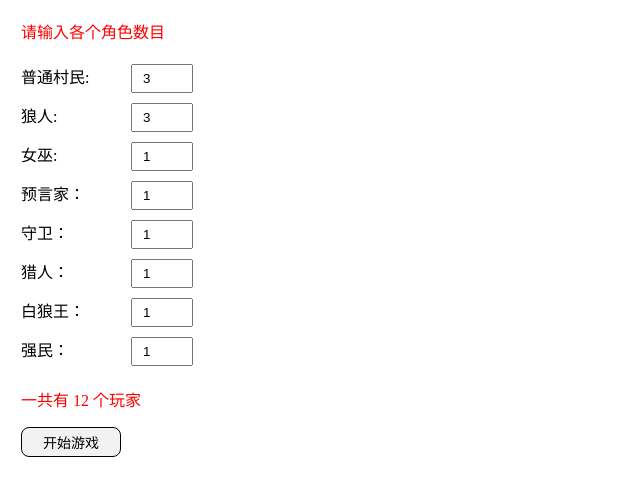
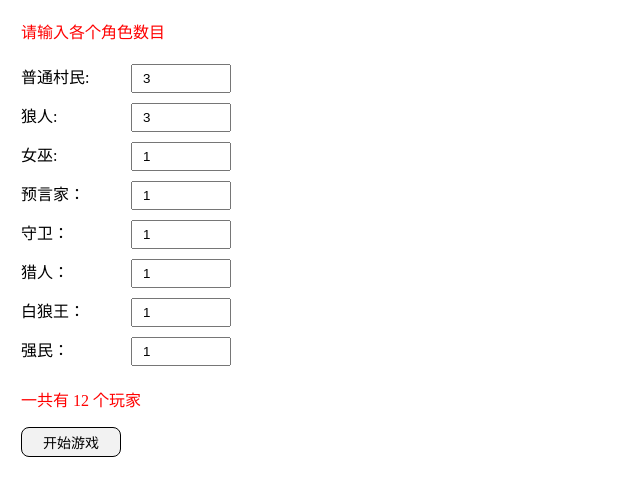
Before and after one commit to STOshka/werewolfGame-1, a plain HTML site: page index.html in a window 1280 px wide. Shown: the part 81-576 px from the top of the page, without its empty margins (0-640 px from the left). Drawn offline with Linux system fonts and the light colour scheme.

Commit message:
Update index.html

```diff
--- a/index.html
+++ b/index.html
@@ -22,7 +22,7 @@ body {
    background-color: white;
 }
 input {
-    width: 5%;
+    width: 100px;
     padding: 5px 5px 5px 10px;
     margin: 5px 5px 5px 10px;
     box-sizing: border-box;
```
